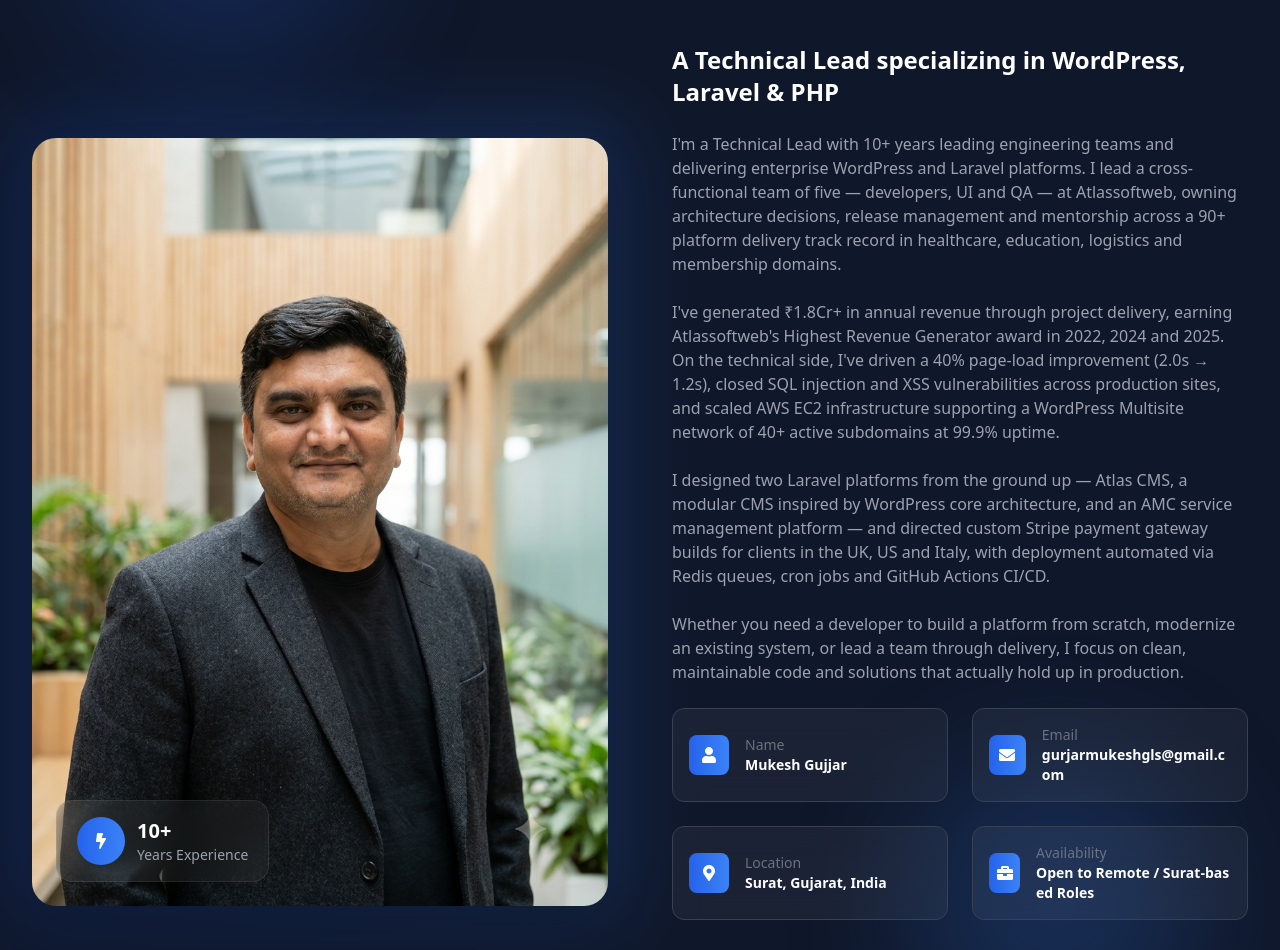
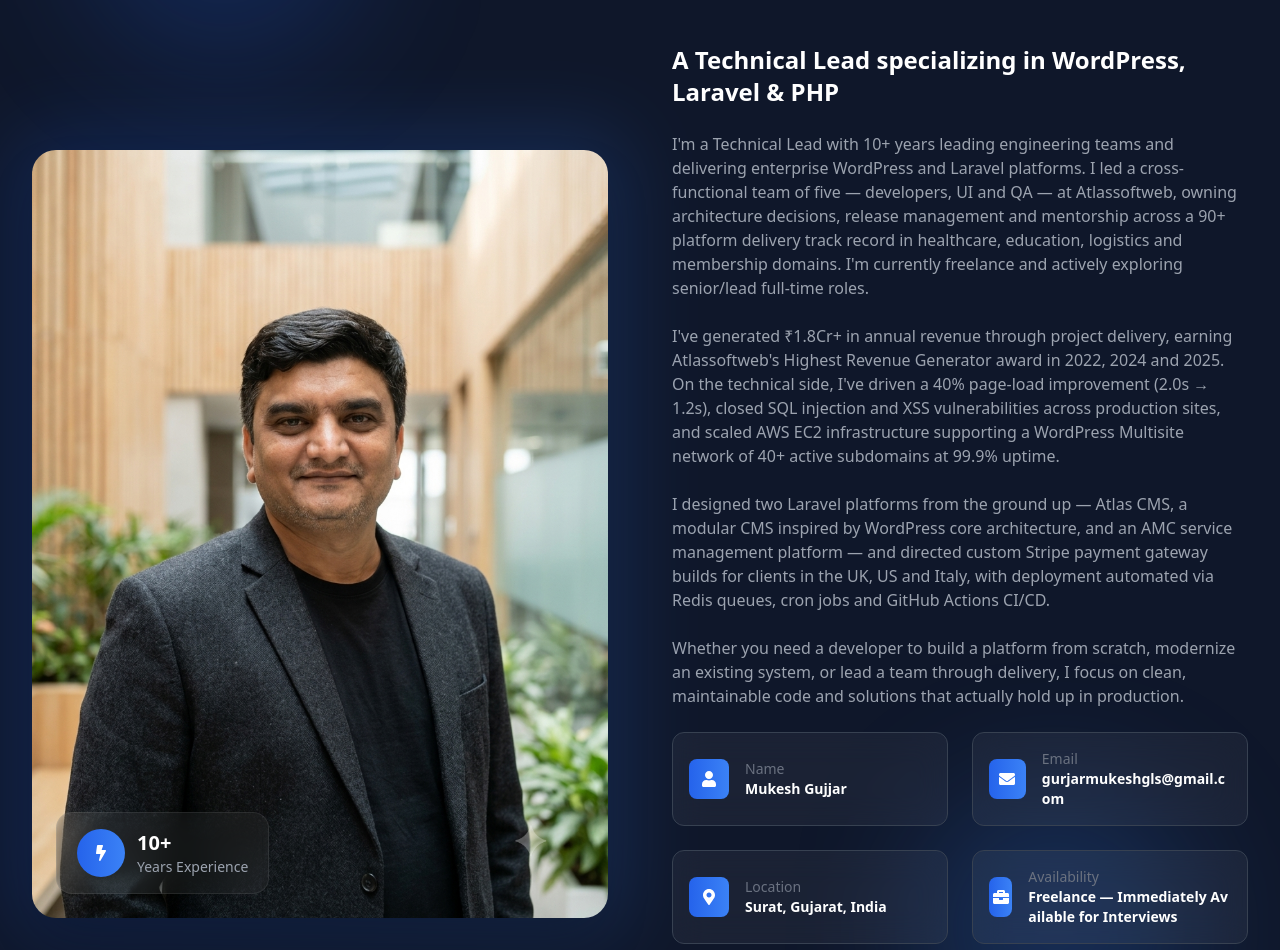
Before and after one commit to mmgujjar13/mukesh-portfolio, a React (Vite) app: page / in a window 1280 px wide. Shown: the part 1100-2050 px from the top of the page. Built offline with nearby package versions, Linux system fonts and the light colour scheme.

Commit message:
Update Profile

```diff
--- a/src/components/About.jsx
+++ b/src/components/About.jsx
@@ -83,11 +83,13 @@ export function About() {
 
             <p className="text-gray-600 dark:text-gray-400 mb-6">
               I'm a Technical Lead with 10+ years leading engineering teams and
-              delivering enterprise WordPress and Laravel platforms. I lead a
+              delivering enterprise WordPress and Laravel platforms. I led a
               cross-functional team of five — developers, UI and QA — at
               Atlassoftweb, owning architecture decisions, release management
               and mentorship across a 90+ platform delivery track record in
-              healthcare, education, logistics and membership domains.
+              healthcare, education, logistics and membership domains. I'm
+              currently freelance and actively exploring senior/lead full-time
+              roles.
             </p>
 
             <p className="text-gray-600 dark:text-gray-400 mb-6">
@@ -132,7 +134,7 @@ export function About() {
                 {
                   icon: <FaBriefcase />,
                   title: "Availability",
-                  value: "Open to Remote / Surat-based Roles",
+                  value: "Freelance — Immediately Available for Interviews",
                 },
               ].map((item, i) => (
                 <div
--- a/src/components/Experience.jsx
+++ b/src/components/Experience.jsx
@@ -3,9 +3,20 @@ import { FaBriefcase, FaGraduationCap } from "react-icons/fa";
 
 const workHistory = [
   {
+    company: "Self-Employed",
+    role: "Freelance Full-Stack Developer (Laravel/WordPress)",
+    period: "Jul 2026 - Present",
+    location: "Surat, Gujarat",
+    skills: ["Laravel", "WordPress", "Freelance"],
+    points: [
+      "Engaged as an independent freelance developer, including a current 3-month contract with former employer Atlassoftweb (through Sept 2026), continuing ownership of the AMC platform and modular CMS architecture built in-house.",
+      "Taking on additional freelance client work in Laravel and WordPress development while pursuing a full-time senior/lead role.",
+    ],
+  },
+  {
     company: "Atlassoftweb",
     role: "Technical Lead — WordPress & Laravel",
-    period: "Apr 2021 - Present",
+    period: "Apr 2021 - Jun 2026",
     location: "Ahmedabad, Gujarat",
     skills: ["Laravel", "WordPress", "AWS", "Redis", "CI/CD"],
     points: [
--- a/src/components/Hero.jsx
+++ b/src/components/Hero.jsx
@@ -25,7 +25,7 @@ export function Hero() {
           >
             <div className="inline-flex items-center gap-3 bg-gray-100 dark:bg-white/10 backdrop-blur-lg px-5 py-2 rounded-full text-sm">
               <FaBriefcase className="text-green-500 w-2 h-2 animate-ping" />
-              Open to Remote Opportunities
+              Freelance — Immediately Available
             </div>
 
             <h1 className="text-4xl sm:text-5xl lg:text-7xl font-bold">
--- a/src/components/Projects.jsx
+++ b/src/components/Projects.jsx
@@ -15,17 +15,18 @@ const projects = [
     ],
   },
   {
-    title: "Italian EdTech Client",
+    title: "Italian EdTech Platforms",
     category: "Dedicated Technical Lead",
     company: "EpiCode, BeamMeUp, Brainteractive, PCTO",
-    duration: "2021 - 2023",
-    desc: "Long-term dedicated technical point of contact directing engineering across four educational platforms in Italy.",
+    duration: "2021 - Present",
+    desc: "Dedicated technical point of contact directing engineering across four educational platforms in Italy — direct client communication (via Skype chat) from 2021-2023, with ongoing contributions through Atlassoftweb's client engagement since 2023.",
     technologies: ["BuddyBoss", "LearnDash", "Stripe", "Monaco Editor"],
     highlights: [
       "Oversaw BuddyBoss and LearnDash customization for learning management, coaching and recruitment.",
       "Directed tailored CRM, recruitment and KPI modules for Tutor, Coach and Admin roles.",
       "Directed integration of a frontend Monaco Editor for live coding practice.",
       "Directed custom Stripe gateways for course enrollments.",
+      "Continued contributing to these platforms through Atlassoftweb's ongoing client engagement, including active work as recently as this month.",
     ],
   },
   {
```
Also changed, not shown: 2 other files (tests, documents, lock files or other folders).
